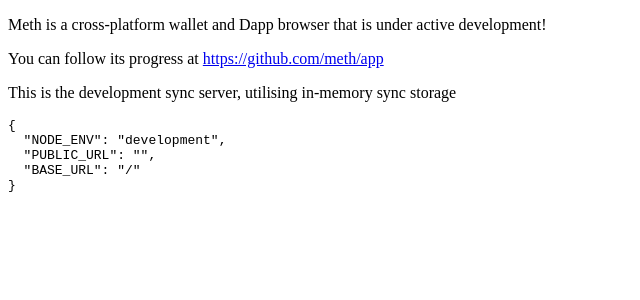
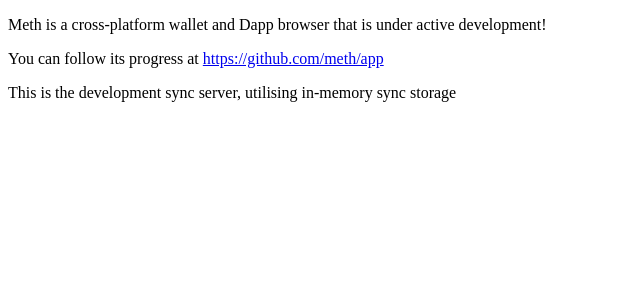
Before and after one commit to meth-browser/server, a Next.js app: page / in a window 1280 px wide. Shown: the top 300 px of the page, without its empty margins (0-640 px from the left). Built offline with nearby package versions, Linux system fonts and the light colour scheme.

Commit message:
fix app mode vs node env

```diff
--- a/pages/index.js
+++ b/pages/index.js
@@ -1,18 +1,15 @@
 const githubRepoUrl = 'https://github.com/meth/app'
 
-const isProduction = (process.env.APP_MODE === 'production')
+const appModeIsProduction = (process.env.APP_MODE === 'production')
 
 export default () => (
   <div>
     <p>Meth is a cross-platform wallet and Dapp browser that is under active development!</p>
     <p>You can follow its progress at <a href={githubRepoUrl}>{githubRepoUrl}</a></p>
-    {isProduction ? (
+    {appModeIsProduction ? (
       <p>This is the production sync server</p>
     ) : (
       <p>This is the development sync server, utilising in-memory sync storage</p>
     )}
-    <pre>
-      {JSON.stringify(process.env, null, 2)}
-    </pre>
   </div>
 )
```
Also changed, not shown: index.js (+8 -4 lines).
